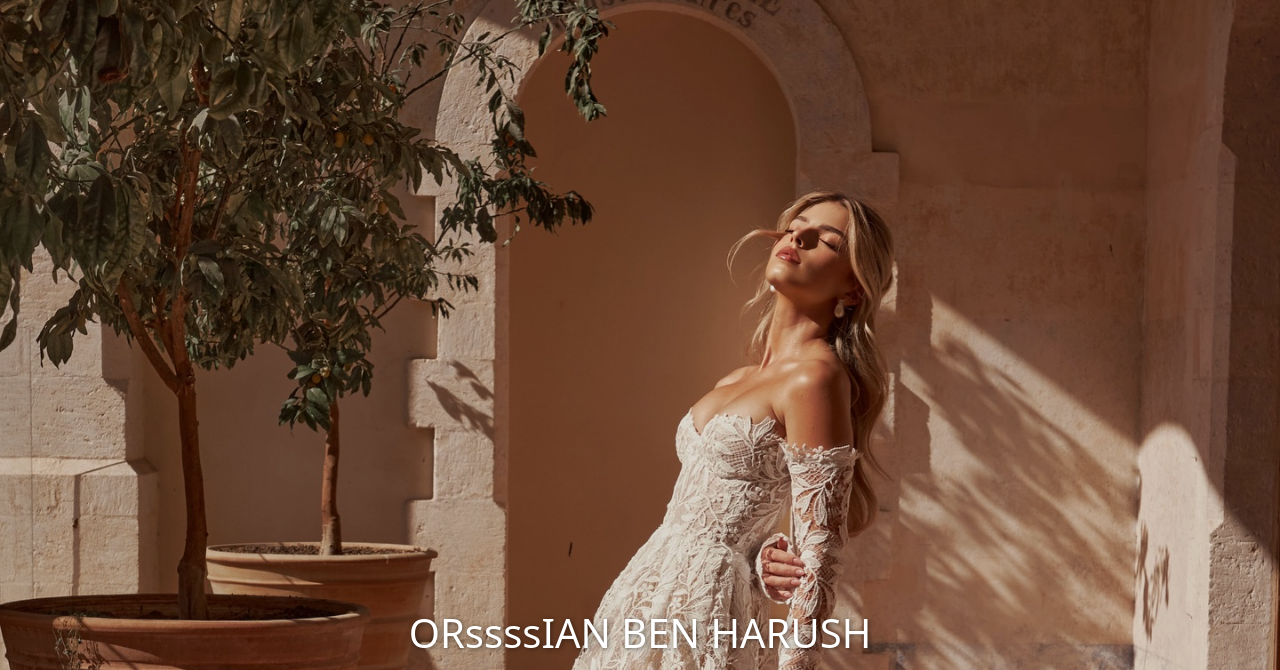
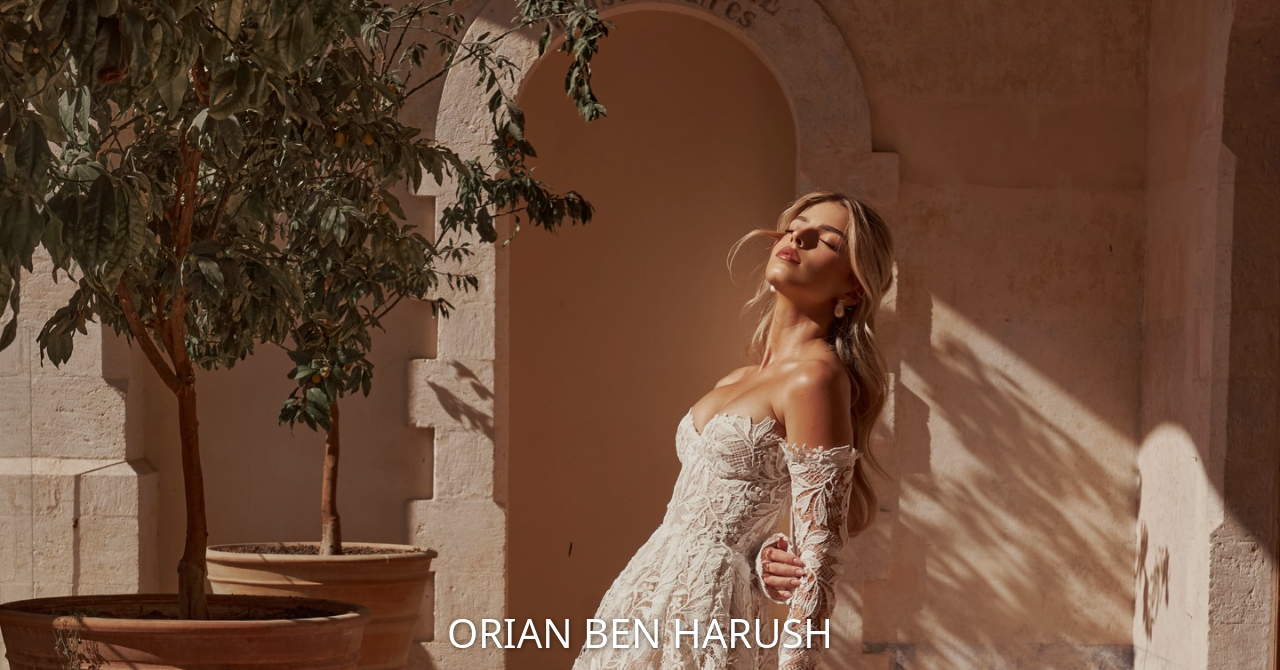
Before and after one commit to dinelyahu/orianbenharush, a plain HTML site: page index.html in a window 1280 px wide. Shown: the part 121-791 px from the top of the page. Drawn offline with nearby package versions, Linux system fonts and the light colour scheme.

Commit message:
Update index.html

```diff
--- a/index.html
+++ b/index.html
@@ -47,7 +47,7 @@
     <!-- Landing Section -->
     <section id="home" class="landing">
         <div>
-            <h1>ORssssIAN BEN HARUSH</h1>
+            <h1>ORIAN BEN HARUSH</h1>
             <p>מעצבת שמלות כלה וערב</p>
             <a href="#about" class="cta-button">למד עוד</a>
         </div>
```
